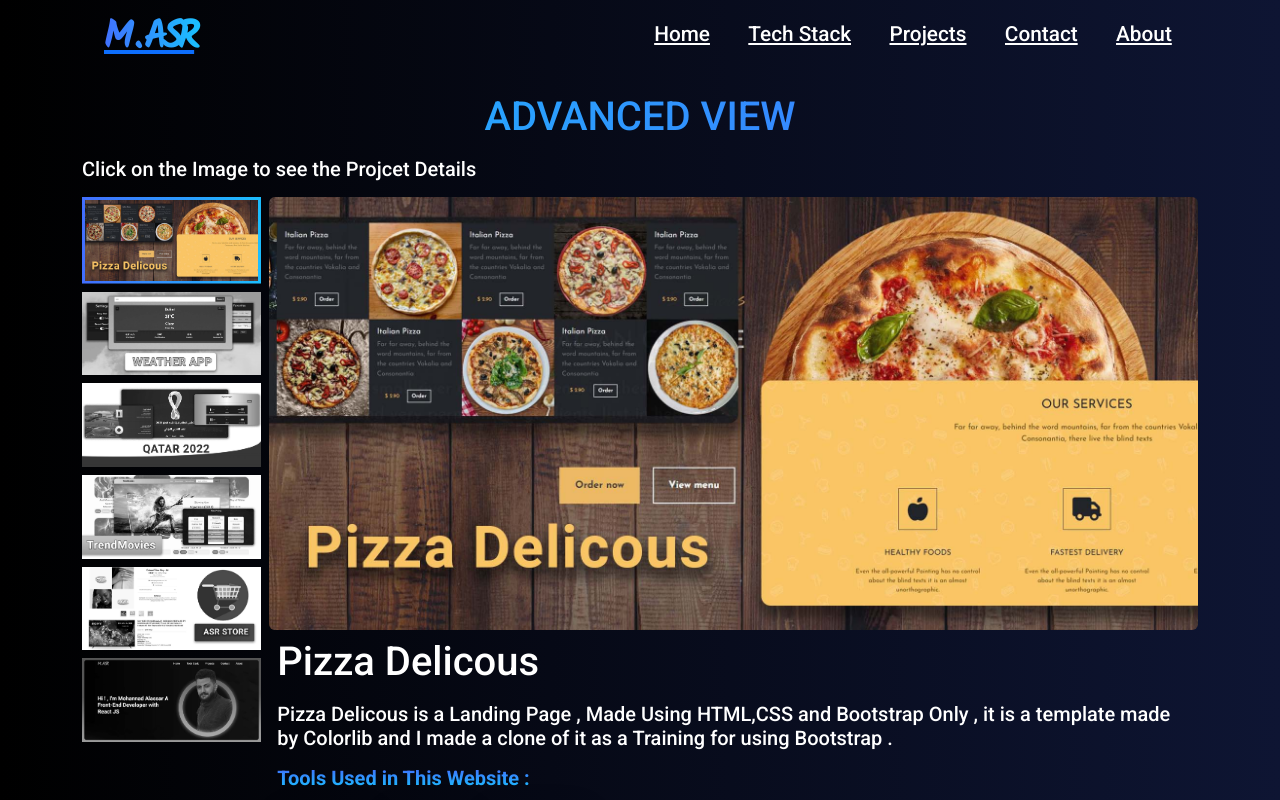
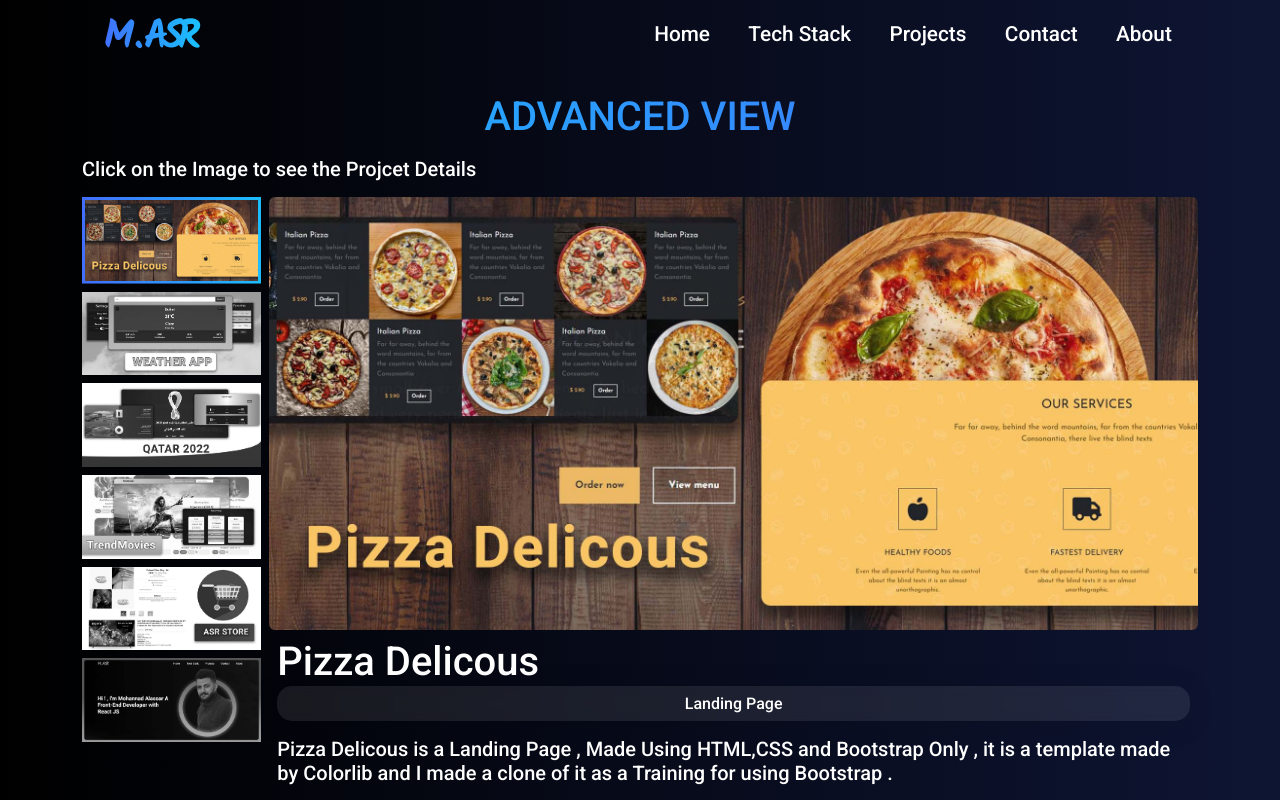
Before and after one commit to MohannadAsr/Portfolio, a Next.js app: page /websites in a window 1280 px wide. Shown: the top 800 px of the page. Built offline with nearby package versions, Linux system fonts and the light colour scheme.

Commit message:
sharp update

```diff
--- a/package.json
+++ b/package.json
@@ -28,6 +28,7 @@
     "react-bootstrap": "^2.7.4",
     "react-dom": "18.2.0",
     "sass": "^1.62.0",
+    "sharp": "^0.32.1",
     "styled-components": "^5.3.10",
     "typescript": "5.0.4"
   },
--- a/src/components/AdWebsites.tsx
+++ b/src/components/AdWebsites.tsx
@@ -128,6 +128,9 @@ export default function AdWebsites() {
 
             <div className="m-2">
               <h1>{selectWeb.name}</h1>
+              <ToolContainer>
+                <h6>{selectWeb.type}</h6>
+              </ToolContainer>
               <h5 className="my-3">{selectWeb.description}</h5>
               <h5 className="my-3">
                 <MainTypo>Tools Used in This Website :</MainTypo>
--- a/src/styles/main.scss
+++ b/src/styles/main.scss
@@ -32,6 +32,10 @@ body {
   overflow: hidden;
 }
 
+a {
+  text-decoration: none;
+}
+
 h1,
 h2,
 h3,
```
Also changed, not shown: 1 other file (tests, documents, lock files or other folders).
